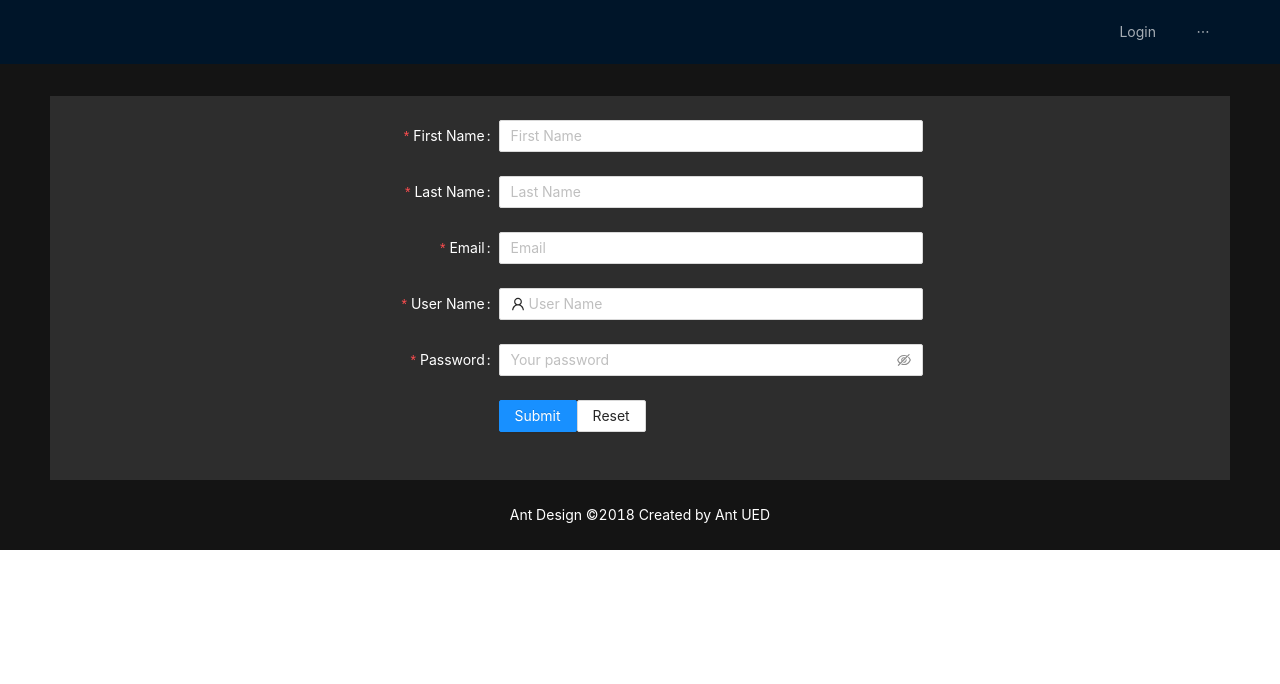
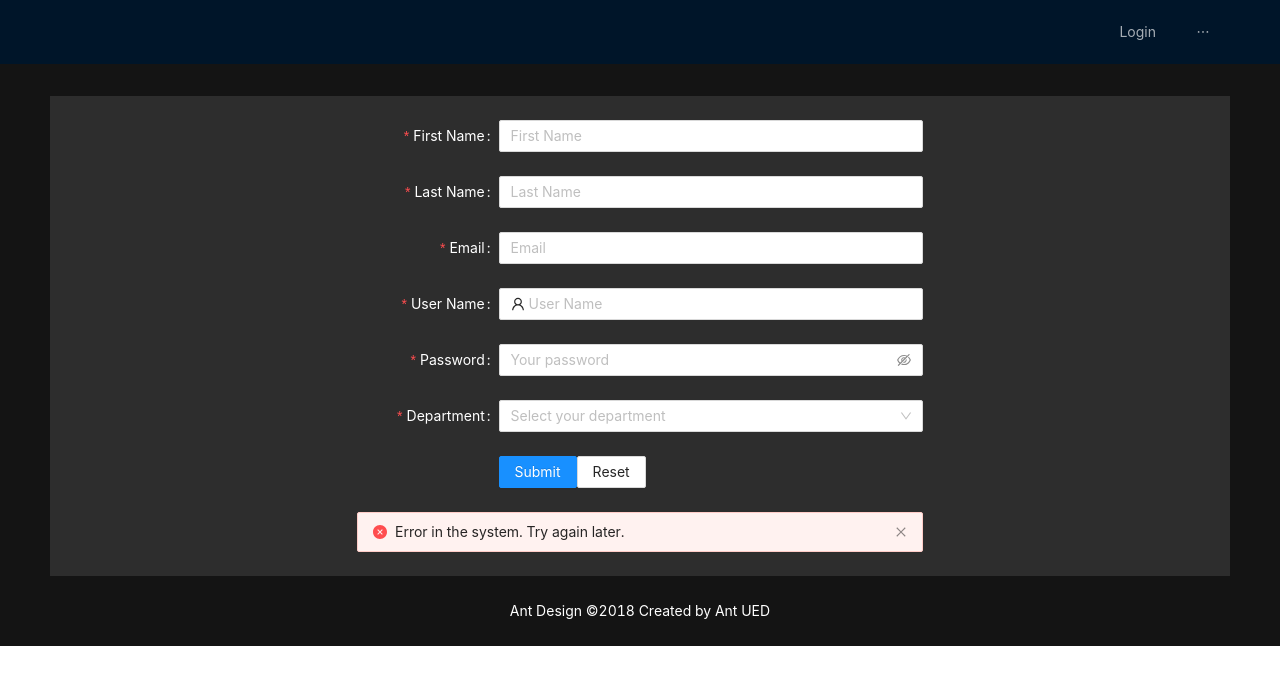
Before and after one commit to una-eif509-desarrolloweb-20G01/webdev-project-frontend-delta, a React (Create React App) app: page /signup in a window 1280 px wide. Shown: the top 684 px of the page. Built offline with nearby package versions, Linux system fonts and the light colour scheme; no server answers.

Commit message:
user department

```diff
--- a/src/components/Signup.js
+++ b/src/components/Signup.js
@@ -1,8 +1,10 @@
-import React, {useState} from "react";
-import {Form, Alert, Input, Button, Row, Col} from 'antd';
+import React, {useState, useEffect} from "react";
+import {Form, Alert, Input, Button, Row, Col, Select} from 'antd';
 import {EyeInvisibleOutlined, EyeTwoTone, UserOutlined} from '@ant-design/icons';
 
 import UserService from "../services/user.service";
+import DepartmentService from "../services/department.service";
+
 
 const formItemLayout = {
     labelCol: { span: 6 },
@@ -16,14 +18,30 @@ const initialUserState = {
     "lastName" : "",
     "email" : "",
     "username": "",
-    "password": ""
+    "password": "",
+    "department":{"idDepartment": null, "name":""}
 };
 
 const Signup = (props) => {
     const [form] = Form.useForm();
     const [user, setUser] = useState(initialUserState);
     const [error, setError] = useState(false);
+    const [departments, setDepartments] = useState([]);
 
+    const getDepartments = () => {
+        DepartmentService.getAll()
+            .then(response => {
+                setDepartments(response.data);
+            })
+            .catch(err => {
+                console.log(err);
+                setError(err)
+            });
+    }
+
+    useEffect(() => {
+        getDepartments();
+    }, []);
     /**
      * React Hooks
      * https://reactjs.org/docs/hooks-reference.html
@@ -49,6 +67,10 @@ const Signup = (props) => {
         let {name, value} = event.target;
         setUser({...user, [name]: value});
     };
+
+    const handleSelectChange = value => {
+        setUser({...user, ["department"]: departments.find(department=>department.idDepartment == value)});
+    }
 
     /** General Methods **/
 
@@ -143,6 +165,21 @@ const Signup = (props) => {
                             iconRender={visible => (visible ? <EyeTwoTone/> : <EyeInvisibleOutlined/>)}
                         />
                     </Form.Item>
+                    <Form.Item
+                        name="department"
+                        label="Department"
+                        rules={[
+                            {
+                                required: true,
+                            },
+                        ]}>
+                            <Select
+                                name="department"
+                                onChange={handleSelectChange}
+                                placeholder="Select your department "
+                                options={departments.map(department=> ({value: department.idDepartment, label: department.name}) ) }
+                            />
+                    </Form.Item>
                     <Form.Item wrapperCol={{ ...formItemLayout.wrapperCol, offset: formItemLayout.labelCol.span }}>
                         <Button type="primary" htmlType="submit">
                             Submit
--- a/src/services/department.service.js
+++ b/src/services/department.service.js
@@ -2,7 +2,7 @@ import http from "../http-common";
 import authHeader from "./auth-header";
 
 const getAll = () => {
-    return http.get(`/departments`, { headers: authHeader() });
+    return http.get(`/departments`);
 };
 
 const get = id => {
```
